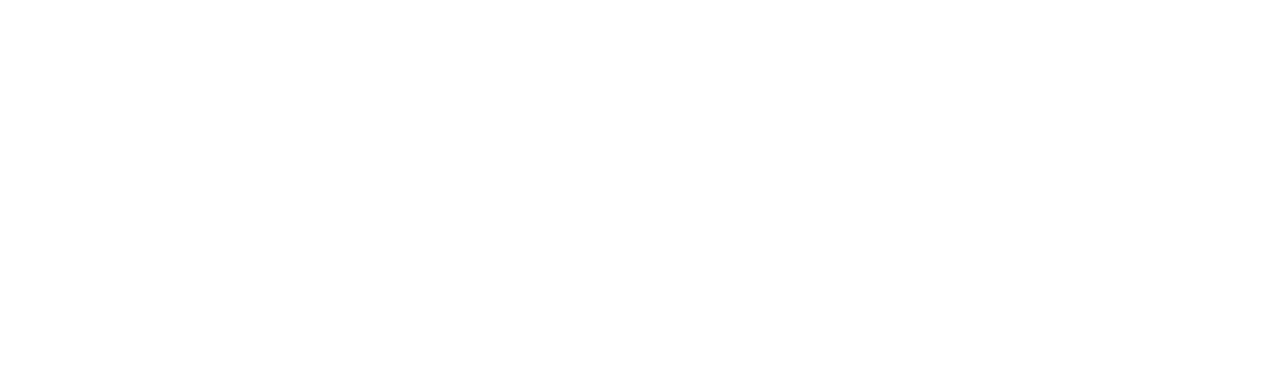
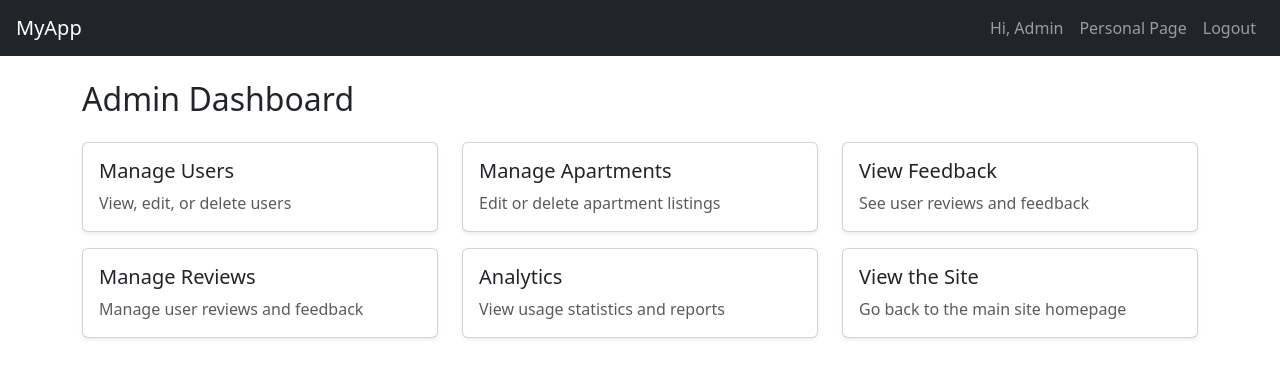
Before and after one commit to Hliran207/SmartEstate, a React (Vite) app in the folder SmartEstate/: page /adminHomePage in a window 1280 px wide. Before the commit this address had no page. Shown: the top 378 px of the page. Built offline with nearby package versions, Linux system fonts and the light colour scheme.

Commit message:
admin page

```diff
--- /dev/null
+++ b/SmartEstate/src/Components/Admin/AdminHomePage.jsx
@@ -0,0 +1,73 @@
+import React, { useState, useEffect } from "react";
+import NavBar from "../NavBar";
+import { useNavigate } from "react-router-dom";
+
+const AdminHomePage = () => {
+  const [user, setUser] = useState(null);
+  const navigate = useNavigate();
+
+  useEffect(() => {
+    // You can validate the session here if needed
+    setUser("Admin"); // Replace with actual data from server if needed
+  }, []);
+
+  const options = [
+    {
+      title: "Manage Users",
+      description: "View, edit, or delete users",
+      path: "/admin/users",
+    },
+    {
+      title: "Manage Apartments",
+      description: "Edit or delete apartment listings",
+      path: "/admin/listings",
+    },
+    {
+      title: "View Feedback",
+      description: "See user reviews and feedback",
+      path: "/admin/feedback",
+    },
+    {
+      title: "Manage Reviews",
+      description: "Manage user reviews and feedback",
+      path: "/admin/feedback",
+    },
+    {
+      title: "Analytics",
+      description: "View usage statistics and reports",
+      path: "/admin/analytics",
+    },
+    {
+      title: "View the Site",
+      description: "Go back to the main site homepage",
+      path: "/",
+    },
+  ];
+
+  return (
+    <>
+      <NavBar user={user} setUser={setUser} />
+      <div className="container mt-4">
+        <h2 className="mb-4">Admin Dashboard</h2>
+        <div className="row">
+          {options.map((option, index) => (
+            <div key={index} className="col-md-4 mb-3">
+              <div
+                className="card h-100 shadow-sm"
+                onClick={() => navigate(option.path)}
+                style={{ cursor: "pointer" }}
+              >
+                <div className="card-body">
+                  <h5 className="card-title">{option.title}</h5>
+                  <p className="card-text text-muted">{option.description}</p>
+                </div>
+              </div>
+            </div>
+          ))}
+        </div>
+      </div>
+    </>
+  );
+};
+
+export default AdminHomePage;
--- a/SmartEstate/src/Components/NavBar.jsx
+++ b/SmartEstate/src/Components/NavBar.jsx
@@ -38,6 +38,11 @@
                   Login
                 </Link>
               </li>
+              <li className="nav-item">
+                <Link to="/AdminHomePage" className="nav-link">
+                  Admin
+                </Link>
+              </li>
             </>
           ) : (
             <>
--- a/SmartEstate/src/main.jsx
+++ b/SmartEstate/src/main.jsx
@@ -9,6 +9,7 @@
 import Register from "./Components/User/Register.jsx";
 import Login from "./Components/User/LogIn.jsx";
 import UserProfile from "./Components/User/UserProfile.jsx";
+import AdminHomePage from "./Components/Admin/AdminHomePage.jsx";
 
 createRoot(document.getElementById("root")).render(
   <StrictMode>
@@ -18,6 +19,7 @@
         <Route path="/register" element={<Register />} />
         <Route path="/login" element={<Login />} />
         <Route path="/profile" element={<UserProfile />} />
+        <Route path="/adminHomePage" element={<AdminHomePage />} />
       </Routes>
     </BrowserRouter>
   </StrictMode>
```
